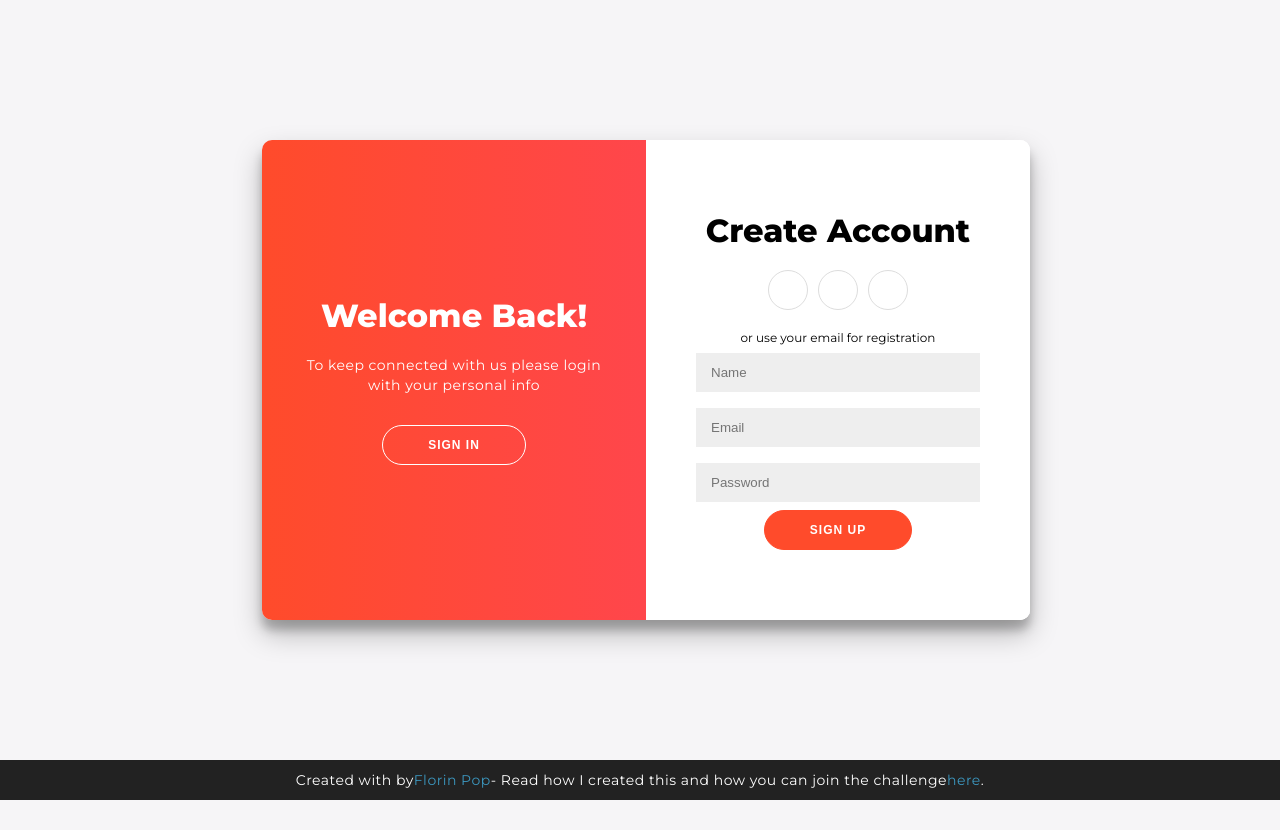
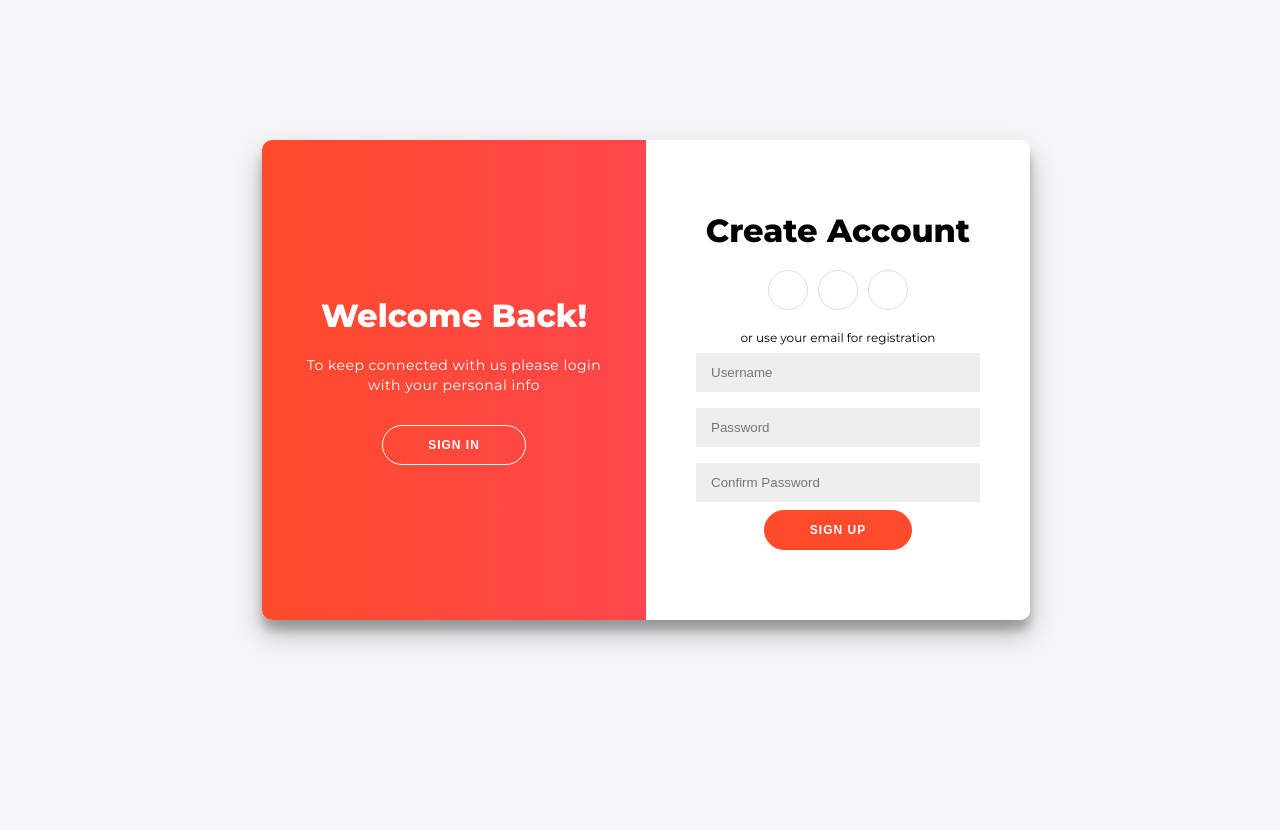
Before and after one commit to madLads-2k19/Frontend-Login-Template, a React (Create React App) app: page /login in a window 1280 px wide. Both pictures are taken after a click on the button "SIGN UP". Built offline with nearby package versions, Linux system fonts and the light colour scheme.

Commit message:
Added basic Event handlers' outline

```diff
--- a/src/components/Login.css
+++ b/src/components/Login.css
@@ -225,28 +225,3 @@ input {
 	height: 40px;
 	width: 40px;
 }
-
-footer {
-    background-color: #222;
-    color: #fff;
-    font-size: 14px;
-    bottom: 0;
-    position: fixed;
-    left: 0;
-    right: 0;
-    text-align: center;
-    z-index: 999;
-}
-
-footer p {
-    margin: 10px 0;
-}
-
-footer i {
-    color: red;
-}
-
-footer a {
-    color: #3c97bf;
-    text-decoration: none;
-}
--- a/src/components/login.jsx
+++ b/src/components/login.jsx
@@ -6,72 +6,144 @@ class Login extends Component {
 	constructor(props) {
 		super(props);
 		this.state = { isToggleOn: true };
-
+		this.handleSignInSubmit = this.handleSignInSubmit.bind(this);
+		this.handleSignUpSubmit = this.handleSignUpSubmit.bind(this);
 		this.handleClick = this.handleClick.bind(this);
 	}
+
 	handleClick() {
 		this.setState(state => ({
 			isToggleOn: !state.isToggleOn
 		}));
 	}
+
+	handleErrors(response) {
+		if (!response.ok) {
+			throw Error(response.statusText);
+			// Make a Error Popup
+		}
+		return response;
+	}
+
+	handleSignInSubmit(event) {
+		event.preventDefault();
+		const data = new FormData(event.target);
+
+		fetch("/user/sign-in", {
+			method: "POST",
+			body: data
+		})
+		.then(this.handleErrors)
+		.then(response => console.log("Signed In"))
+		.catch(error => console.log(error));
+	}
+
+	handleSignUpSubmit(event) {
+		event.preventDefault();
+		const data = new FormData(event.target);
+
+		if (data.get("registerPassword") !== data.get("conPassword")) {
+			// Raise Password Mismatch
+			// Possibly use a Dynamic way to Update and render it
+		}
+
+		if (data.get("registerPassword").length < 8 || data.get("registerName").length < 8) {
+			// Raise Length error
+		}
+
+		fetch("/user/sign-in", {
+			method: "POST",
+			body: data
+		})
+		.then(this.handleErrors)
+		.then(response => console.log("Signed Up"))
+		.catch(error => console.log(error));
+	}
+
 	render() {
 		return (
 			<Container component="main" maxWidth="xs">
-        <div className={this.state.isToggleOn?"container":"container right-panel-active"} id="container">
+				<div
+					className={
+						this.state.isToggleOn ? "container" : "container right-panel-active"
+					}
+					id="container"
+				>
 					<div className="form-container sign-up-container">
-		<form action="#">
+						<form onSubmit={this.handleSignUpSubmit}>
 							<h1>Create Account</h1>
 							<div className="social-container">
-				<a href="#" className="social"><i className="fab fa-facebook-f"></i></a>
-				<a href="#" className="social"><i className="fab fa-google-plus-g"></i></a>
-				<a href="#" className="social"><i className="fab fa-linkedin-in"></i></a>
+								<a href="#" className="social">
+									<i className="fab fa-facebook-f"></i>
+								</a>
+								<a href="#" className="social">
+									<i className="fab fa-google-plus-g"></i>
+								</a>
+								<a href="#" className="social">
+									<i className="fab fa-linkedin-in"></i>
+								</a>
 							</div>
 							<span>or use your email for registration</span>
-			<input type="text" placeholder="Name" />
-			<input type="email" placeholder="Email" />
-			<input type="password" placeholder="Password" />
+							<input type="text" id="registerName" placeholder="Username" />
+							<input type="password" id="registerPassword" placeholder="Password" />
+							<input
+								type="password"
+								id="confirmPassword"
+								placeholder="Confirm Password"
+							/>
 							<button>Sign Up</button>
 						</form>
 					</div>
 					<div className="form-container sign-in-container">
-		<form action="#">
+						<form onSubmit={this.handleSignInSubmit}>
 							<h1>Sign in</h1>
 							<div className="social-container">
-				<a href="#" className="social"><i className="fab fa-facebook-f"></i></a>
-				<a href="#" className="social"><i className="fab fa-google-plus-g"></i></a>
-				<a href="#" className="social"><i className="fab fa-linkedin-in"></i></a>
+								<a href="#" className="social">
+									<i className="fab fa-facebook-f"></i>
+								</a>
+								<a href="#" className="social">
+									<i className="fab fa-google-plus-g"></i>
+								</a>
+								<a href="#" className="social">
+									<i className="fab fa-linkedin-in"></i>
+								</a>
 							</div>
 							<span>or use your account</span>
-			<input type="email" placeholder="Email" />
-			<input type="password" placeholder="Password" />
-			<a href="#">Forgot your password?</a>
-			<button>Sign In</button>
+							<input type="text" id="username" placeholder="Username" />
+							<input type="password" id="password" placeholder="Password" />
+							<a href="/forgotPassword.html">Forgot your password?</a>
+							<button action="submit">Sign In</button>
 						</form>
 					</div>
 					<div className="overlay-container">
 						<div className="overlay">
 							<div className="overlay-panel overlay-left">
 								<h1>Welcome Back!</h1>
-				<p>To keep connected with us please login with your personal info</p>
-				<button className="ghost" onClick={this.handleClick} id="signIn">Sign In</button>
+								<p>
+									To keep connected with us please login with your personal info
+								</p>
+								<button
+									className="ghost"
+									onClick={this.handleClick}
+									id="signIn"
+								>
+									Sign In
+								</button>
 							</div>
 							<div className="overlay-panel overlay-right">
 								<h1>Hello, Friend!</h1>
 								<p>Enter your personal details and start journey with us</p>
-				<button className="ghost" onClick={this.handleClick} id="signUp">Sign Up</button>
+								<button
+									className="ghost"
+									onClick={this.handleClick}
+									id="signUp"
+								>
+									Sign Up
+								</button>
 							</div>
 						</div>
 					</div>
 				</div>
-
-<footer>
-	<p>
-		Created with <i className="fa fa-heart"></i> by
-		<a target="_blank" href="https://florin-pop.com">Florin Pop</a>
-		- Read how I created this and how you can join the challenge
-		<a target="_blank" href="https://www.florin-pop.com/blog/2019/03/double-slider-sign-in-up-form/">here</a>.
-	</p>
-</footer>
 			</Container>
 		);
 	}
```
Lines whose indentation alone changed are shown as unchanged.
